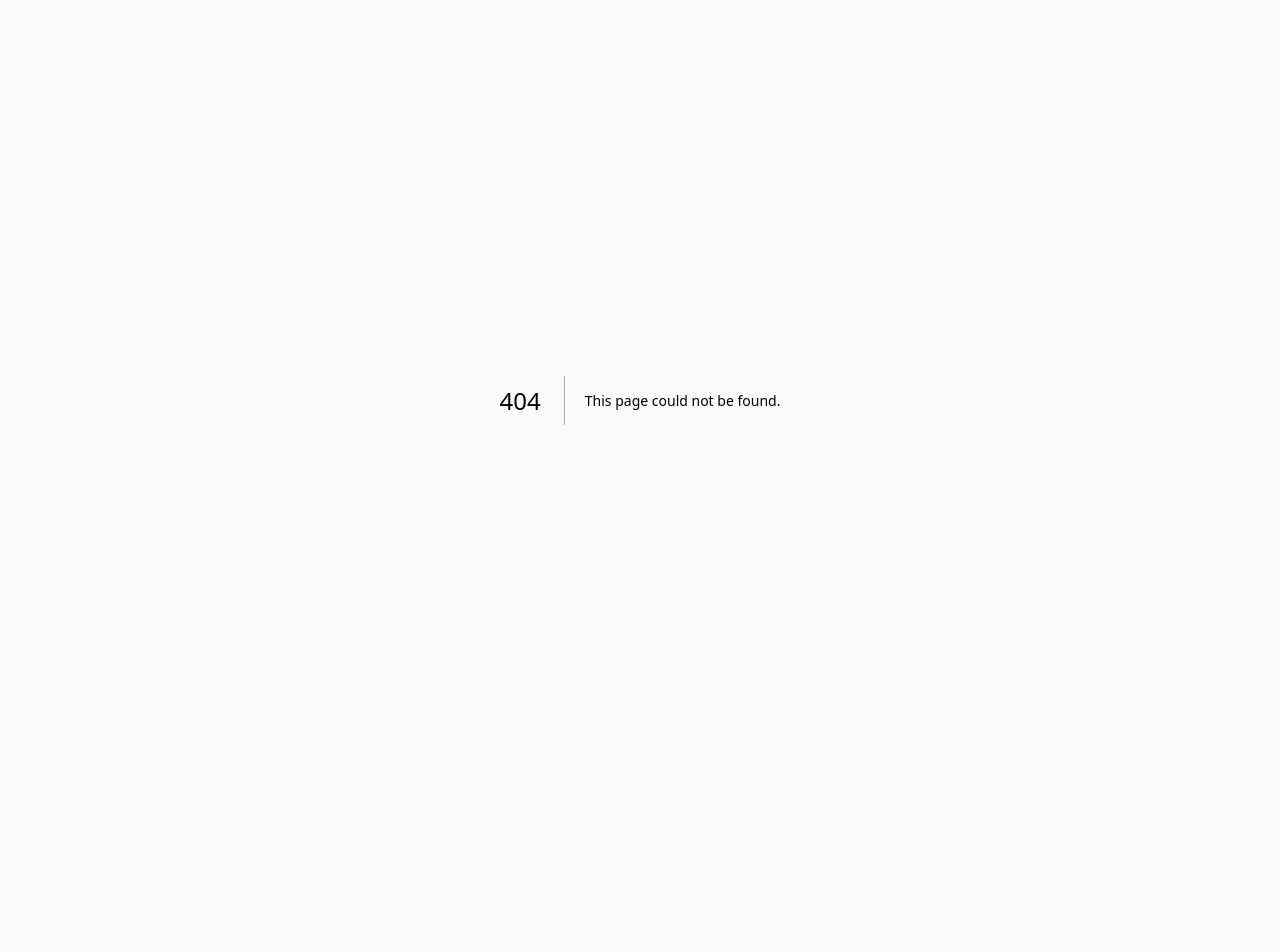
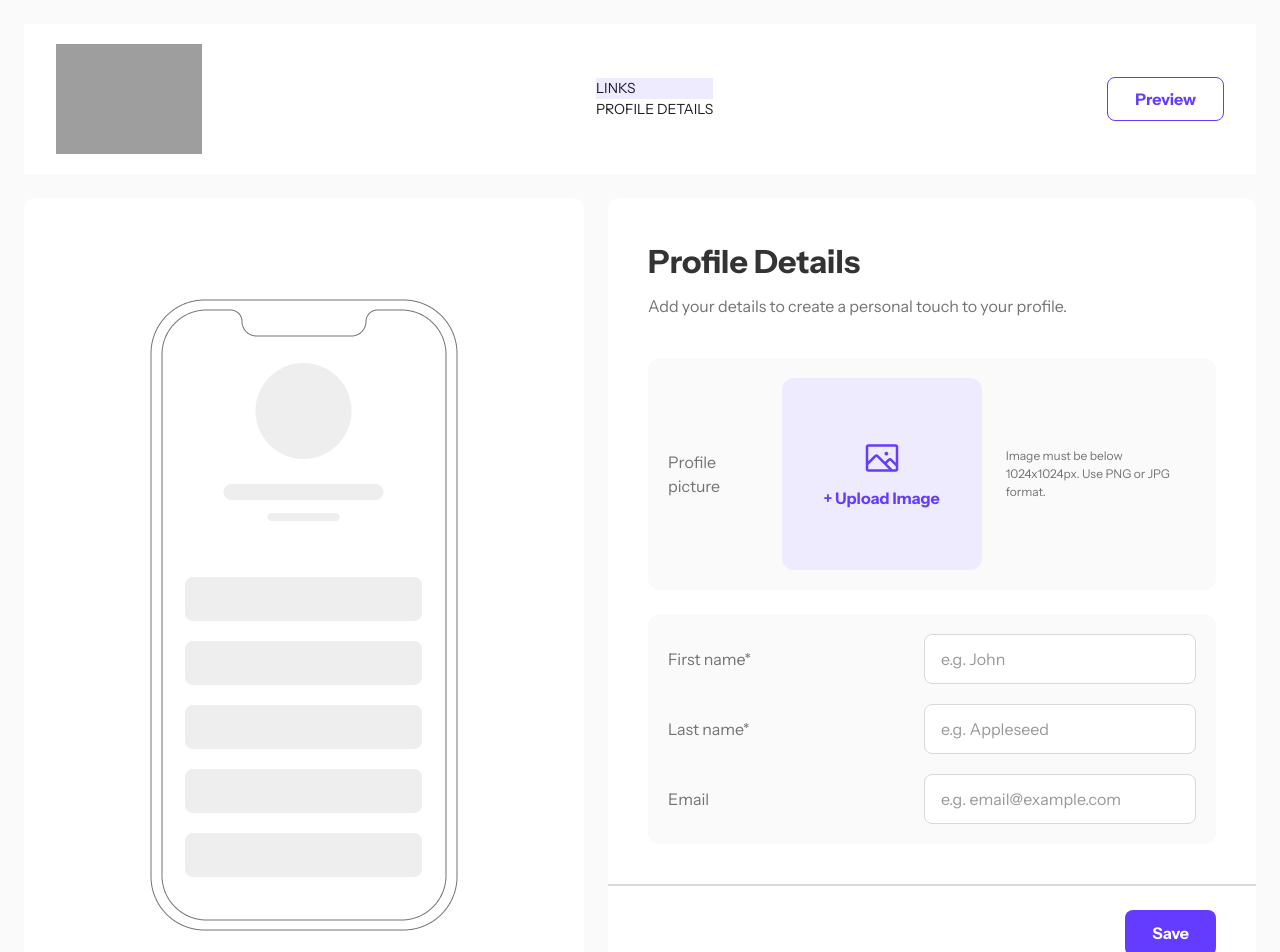
Before and after one commit to Praizee/devlinks-hng, a Next.js app: page /profile in a window 1280 px wide. Before the commit this address had no page. Shown: the top 952 px of the page. Before the commit the page ends 800 px from the top, so only its background shows below. Built offline with nearby package versions, Linux system fonts and the light colour scheme; grey boxes are pictures that could not be loaded.

Commit message:
feat: profile page

```diff
--- /dev/null
+++ b/app/(dashboard)/profile/page.tsx
@@ -0,0 +1,13 @@
+import Profile from "@/app/components/Dashboard/Profile";
+
+export const metadata = {
+  title: "My Profile",
+  description:
+    "Add or edit your details, to create a personal touch for your DevLink public profile!",
+};
+
+const page = () => {
+  return <Profile />;
+};
+
+export default page;
--- /dev/null
+++ b/app/components/Dashboard/Profile.tsx
@@ -0,0 +1,156 @@
+import { BaseLayout } from "@/app/_layouts";
+import Image from "next/image";
+
+import Preview from "@/public/assets/images/preview-section.png";
+import Preview1 from "@/public/assets/images/preview-frame-1.png";
+import Preview2 from "@/public/assets/images/preview-frame-2.png";
+import GetStarted from "@/public/assets/images/get-started.png";
+import ImageIcon from "@/public/assets/svg/ImageIcon";
+
+const Profile = () => {
+  return (
+    <BaseLayout>
+      <section className="flex flex-col lg:flex-row gap-[24px]">
+        <div className="hidden lg:flex justify-center items-center bg-white w-full lg:max-w-[440px] xl:max-w-[560px] lg:min-h-[834px] p-[24px] rounded-[12px]">
+          <Image src={Preview} alt="Phone Preview" className="select-none" />
+          {/* <div className="relative">
+            <div className="relative">
+              <Image
+                src={Preview2}
+                alt="Phone Preview Frame"
+                className="select-none"
+              />
+              <span className="absolute top- inset-3">
+                <Image
+                  src={Preview1}
+                  alt="Phone Preview Frame"
+                  className="select-none"
+                />
+              </span>
+            </div>
+
+            <div className="flex flex-col gap-[56px]max-w-[237px] border-2 h-[514px] absolute w-full top-0 inset-1">
+              <div className="flex flex-col gap-[25px]">
+                <span className="flex flex-col gap-[13px] max-w-[160px]"></span>
+              </div>
+              <div className="flex flex-col gap-[20px]"></div>
+            </div>
+          </div> */}
+        </div>
+
+        <form className="flex flex-col divide-y-2 w-full">
+          <div className="flex flex-col gap-[40px] bg-white w-full p-[24px] lg:p-[40px] rounded-t-[12px]">
+            <span className="flex flex-col gap-[8px]">
+              <h2 className="text-[24px] md:text-[32px] font-bold leading-[36px] md:leading-[48px] text-gray">
+                Profile Details
+              </h2>
+              <p className="text-gray-100">
+                Add your details to create a personal touch to your profile.
+              </p>
+            </span>
+
+            <div className="flex flex-col gap-[24px]">
+              {/* profile picture */}
+              <div className="bg-gray-300 rounded-[12px] p-[20px] flex flex-col gap-[20px] justify-center items-center">
+                <div className="flex flex-col sm:flex-row gap-[16px] justify-between items-center w-full">
+                  <p className="text-gray-100">Profile picture</p>
+
+                  <div className="flex flex-col sm:flex-row gap-[24px] items-center">
+                    <div className="bg-primary-200 min-w-[200px] px-[39px] py-[60px] rounded-md">
+                      <label
+                        htmlFor="profile_picture"
+                        className="text-base font-semibold text-primary cursor-pointer flex flex-col gap-[8px] items-center justify-center"
+                      >
+                        <ImageIcon className="" />
+                        <p>+ Upload Image</p>
+                      </label>
+
+                      <input
+                        type="file"
+                        id="profile_picture"
+                        name="profile_picture"
+                        accept="image/png, image/jpeg"
+                        className="hidden"
+                      />
+                    </div>
+                    <p className="text-gray-100 text-[12px] max-w-[215px]">
+                      Image must be below 1024x1024px. Use PNG or JPG format.
+                    </p>
+                  </div>
+                </div>
+              </div>
+
+              {/* personal details */}
+              <div className="bg-gray-300 rounded-[12px] p-[20px] flex flex-col gap-[20px]">
+                <span className="flex gap-[16px] items-center">
+                  <label
+                    htmlFor="first_name"
+                    className="text-base text-gray-100 min-w-[240px]"
+                  >
+                    First name*
+                  </label>
+                  <input
+                    id="first_name"
+                    name="first_name"
+                    type="text"
+                    placeholder="e.g. John"
+                    autoComplete="off"
+                    required
+                    className="w-full px-[16px] py-[12px] text-base text-gray placeholder:text-gray placeholder:opacity-[0.5] bg-transparent outline-none border focus:border-primary focus:shadow-input rounded"
+                  />
+                </span>
+
+                <span className="flex gap-[16px] items-center">
+                  <label
+                    htmlFor="last_name"
+                    className="text-base text-gray-100 min-w-[240px]"
+                  >
+                    Last name*
+                  </label>
+                  <input
+                    id="last_name"
+                    name="last_name"
+                    type="text"
+                    placeholder="e.g. Appleseed"
+                    autoComplete="off"
+                    required
+                    className="w-full px-[16px] py-[12px] text-base text-gray placeholder:text-gray placeholder:opacity-[0.5] bg-transparent outline-none border focus:border-primary focus:shadow-input rounded"
+                  />
+                </span>
+
+                <span className="flex gap-[16px] items-center">
+                  <label
+                    htmlFor="email"
+                    className="text-base text-gray-100 min-w-[240px]"
+                  >
+                    Email
+                  </label>
+                  <input
+                    id="email"
+                    name="email"
+                    type="email"
+                    placeholder="e.g. email@example.com"
+                    autoComplete="off"
+                    className="w-full px-[16px] py-[12px] text-base text-gray placeholder:text-gray placeholder:opacity-[0.5] bg-transparent outline-none border focus:border-primary focus:shadow-input rounded"
+                  />
+                </span>
+              </div>
+            </div>
+          </div>
+
+          <div className="flex md:justify-end bg-white w-full p-[16px] md:py-[24px] md:px-[40px] lg:min-h-[94px] rounded-b-[12px]">
+            <button
+              type="submit"
+              //   disabled
+              className="text-white font-semibold text-base bg-primary px-[27px] py-[11px] rounded disabled:bg-opacity-25 disabled:cursor-not-allowed active:scale-95 duration-200 w-full md:w-max"
+            >
+              Save
+            </button>
+          </div>
+        </form>
+      </section>
+    </BaseLayout>
+  );
+};
+
+export default Profile;
--- /dev/null
+++ b/public/assets/svg/ImageIcon.tsx
@@ -0,0 +1,21 @@
+import { Icon } from "./type";
+
+const ImageIcon = ({ ...props }: Icon) => {
+  return (
+    <svg
+      {...props}
+      xmlns="http://www.w3.org/2000/svg"
+      width="40"
+      height="40"
+      viewBox="0 0 40 40"
+      fill="none"
+    >
+      <path
+        d="M33.75 6.25H6.25C5.58696 6.25 4.95107 6.51339 4.48223 6.98223C4.01339 7.45107 3.75 8.08696 3.75 8.75V31.25C3.75 31.913 4.01339 32.5489 4.48223 33.0178C4.95107 33.4866 5.58696 33.75 6.25 33.75H33.75C34.413 33.75 35.0489 33.4866 35.5178 33.0178C35.9866 32.5489 36.25 31.913 36.25 31.25V8.75C36.25 8.08696 35.9866 7.45107 35.5178 6.98223C35.0489 6.51339 34.413 6.25 33.75 6.25ZM33.75 8.75V24.8047L29.6766 20.7328C29.4444 20.5006 29.1688 20.3164 28.8654 20.1907C28.5621 20.0651 28.2369 20.0004 27.9086 20.0004C27.5802 20.0004 27.2551 20.0651 26.9518 20.1907C26.6484 20.3164 26.3728 20.5006 26.1406 20.7328L23.0156 23.8578L16.1406 16.9828C15.6718 16.5143 15.0362 16.2512 14.3734 16.2512C13.7107 16.2512 13.075 16.5143 12.6062 16.9828L6.25 23.3391V8.75H33.75ZM6.25 26.875L14.375 18.75L26.875 31.25H6.25V26.875ZM33.75 31.25H30.4109L24.7859 25.625L27.9109 22.5L33.75 28.3406V31.25ZM22.5 15.625C22.5 15.2542 22.61 14.8916 22.816 14.5833C23.022 14.275 23.3149 14.0346 23.6575 13.8927C24.0001 13.7508 24.3771 13.7137 24.7408 13.786C25.1045 13.8584 25.4386 14.037 25.7008 14.2992C25.963 14.5614 26.1416 14.8955 26.214 15.2592C26.2863 15.6229 26.2492 15.9999 26.1073 16.3425C25.9654 16.6851 25.725 16.978 25.4167 17.184C25.1084 17.39 24.7458 17.5 24.375 17.5C23.8777 17.5 23.4008 17.3025 23.0492 16.9508C22.6975 16.5992 22.5 16.1223 22.5 15.625Z"
+        fill="#633CFF"
+      />
+    </svg>
+  );
+};
+
+export default ImageIcon;
```
